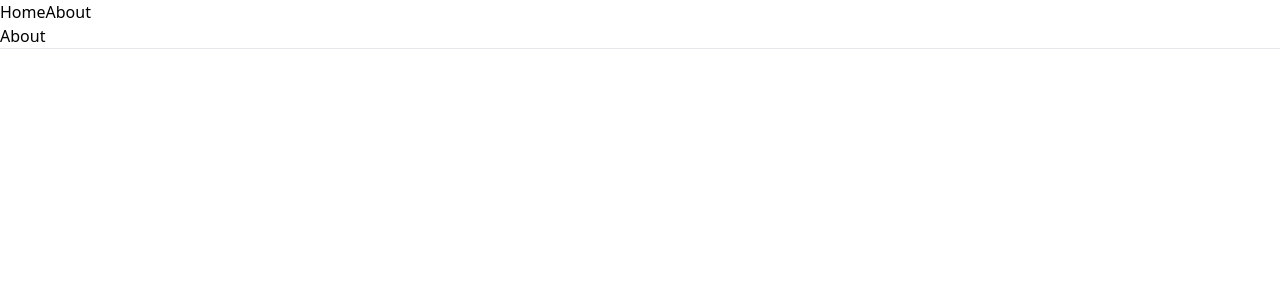
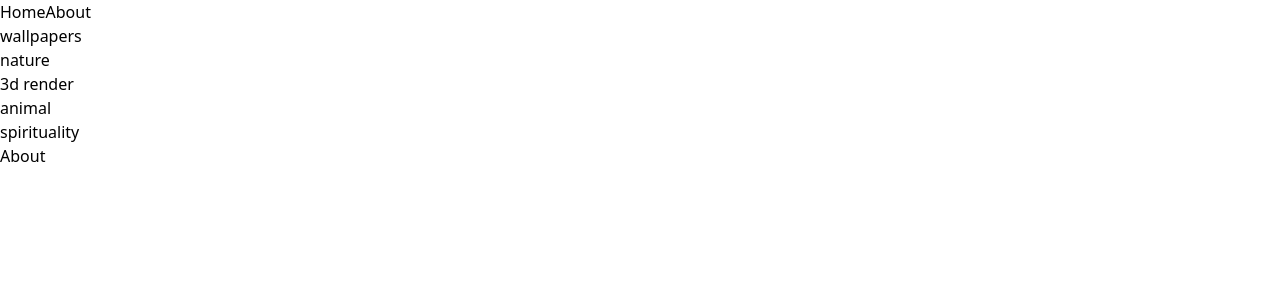
Before and after one commit to Prathammeena1/reactLearning, a React (Vite) app: page /about in a window 1280 px wide. Shown: the top 300 px of the page. Built offline with nearby package versions, Linux system fonts and the light colour scheme.

Commit message:
added categories section

```diff
--- a/src/App.jsx
+++ b/src/App.jsx
@@ -5,8 +5,6 @@ import Nav from './component/Nav.jsx'
 import MainRoutes from './component/MainRoutes.jsx'
 
 const App = () => {
-  const [data, setdata] = useContext(datacontext)
-  console.log(data)
   return (
     <div className='px-10 bg-zinc-900 text-zinc-200 h-screen w-full'>
       <Nav/>
--- a/src/component/About.jsx
+++ b/src/component/About.jsx
@@ -1,32 +1,8 @@
-import axios from '../helpers/axios'
-import React, { useState } from 'react'
-import { Link, Outlet } from 'react-router-dom'
+import React from 'react'
 
 const About = () => {
-  const [users, setusers] = useState(null)
-  const getUsers = async () => {
-    try{
-     const {data} = await axios.get('/users')
-     setusers(data)
-     console.log(data)
-    }
-    catch(err){
-     console.log(err)
-    }
-   }
-
   return (
-    <div>
-      <button onClick={getUsers}>About</button>
-      {users ? users.map(user => <Link key={user.id} className='mx-10 block'>{user.name}</Link>) : null}
-      <hr />
-
-
-
-
-      <Outlet />
-    </div>
-
+    <div>About</div>
   )
 }
 
--- a/src/component/DataContext.jsx
+++ b/src/component/DataContext.jsx
@@ -4,10 +4,10 @@ export const datacontext = createContext(null)
 
 
 const DataContext = ({children}) => {
-    const [data, setdata] = useState('some data context')
+    const [query, setquery] = useState("nature");
 
     return (
-        <datacontext.Provider value={[data, setdata]}>
+        <datacontext.Provider value={{query, setquery}}>
             {children}
         </datacontext.Provider>
     )
--- a/src/component/Home.jsx
+++ b/src/component/Home.jsx
@@ -1,12 +1,15 @@
 import axios from "axios";
 import React, { useEffect, useState } from "react";
 import { config } from "../../config/config";
+import { useContext } from "react";
+import { datacontext } from "./DataContext";
+
 
 
 const Home = () => {
   const [page, setpage] = useState(1);
   const [images, setimages] = useState([]);
-  const [query, setquery] = useState("nature");
+  const {query} = useContext(datacontext)
 
   const getImages = async () => {
     const response = await axios.get("https://api.unsplash.com/search/photos", {
@@ -17,38 +20,31 @@ const Home = () => {
         client_id: config.UNSPLASH_API_CLIENT_ID, // Replace with your Unsplash API access key
       },
     });
-
     setimages(response.data.results);
-
-    response.data.results.forEach((e) => {
-      console.log(e.alt_description);
-      console.log(e);
-    });
   };
-
-  // getImages()
 
   useEffect(() => {
     getImages();
-  }, [page]);
+  }, [page,query]);
 
   return images.length > 0 ? (
     <div>
+      <div className="text-5xl capitalize mb-2">{query}</div>
       <div className="w-full grid grid-cols-5 grid-rows-2 gap-5">
         {images.map((image) => (
-          <div key={image.id} className="imageParent relative h-[36vh] overflow-hidden bg-zinc-800/[.4]">
+          <div key={image.id} className="imageParent relative h-[35vh] overflow-hidden bg-zinc-800/[.4]">
               <img
                 className="h-full w-full object-cover"
                 src={image.urls.full}
                 alt={image.alt_description}
               />
-            <div className="overlay absolute h-full w-full top-0 left-0 bg-zinc-800/[.5] opacity-0 z-[99]">
+            <div className="overlay absolute h-full w-full top-0 left-0 bg-zinc-950/[.5] opacity-0 z-[99]">
             </div>
           </div>
         ))}
       </div>
 
-      <div className="text-center mt-[5vh] text-3xl">
+      <div className="text-center mt-[2vh] text-3xl">
         <span
           onClick={() => page > 1 && setpage(page - 1)}
           className=" hover:text-blue-300 cursor-pointer"
--- a/src/component/Nav.jsx
+++ b/src/component/Nav.jsx
@@ -1,9 +1,11 @@
-import React from "react";
+import React, { useContext } from "react";
 import { NavLink } from "react-router-dom";
+import { datacontext } from "./DataContext";
 
 const Nav = () => {
+    const {query,setquery} = useContext(datacontext)
   return (
-    <div className="flex  w-full">
+    <div className="flex w-full items-center justify-between">
       <div className="flex py-5 items-center gap-3">
         <NavLink
           className={(e) =>
@@ -26,8 +28,12 @@ const Nav = () => {
           About
         </NavLink>
       </div>
-      <div>
-
+      <div className="flex items-center gap-3">
+        <h1 className="cursor-pointer hover:text-blue-400 transition-all ease capitalize" onClick={()=> setquery('wallpaper')}>wallpapers</h1>
+        <h1 className="cursor-pointer hover:text-blue-400 transition-all ease capitalize" onClick={()=> setquery('nature')}>nature</h1>
+        <h1 className="cursor-pointer hover:text-blue-400 transition-all ease capitalize" onClick={()=> setquery('3d-render')}>3d render</h1>
+        <h1 className="cursor-pointer hover:text-blue-400 transition-all ease capitalize" onClick={()=> setquery('animal')}>animal</h1>
+        <h1 className="cursor-pointer hover:text-blue-400 transition-all ease capitalize" onClick={()=> setquery('spirituality')}>spirituality</h1>
       </div>
     </div>
   );
--- a/src/helpers/axios.jsx
+++ /dev/null
@@ -1,7 +0,0 @@
-import axios from "axios";
-
-const instance = axios.create({
-    baseURL: "https://jsonplaceholder.typicode.com"
-})
-
-export default instance;
```
Also changed, not shown: src/component/Header.jsx (deleted, +0 -12 lines).
